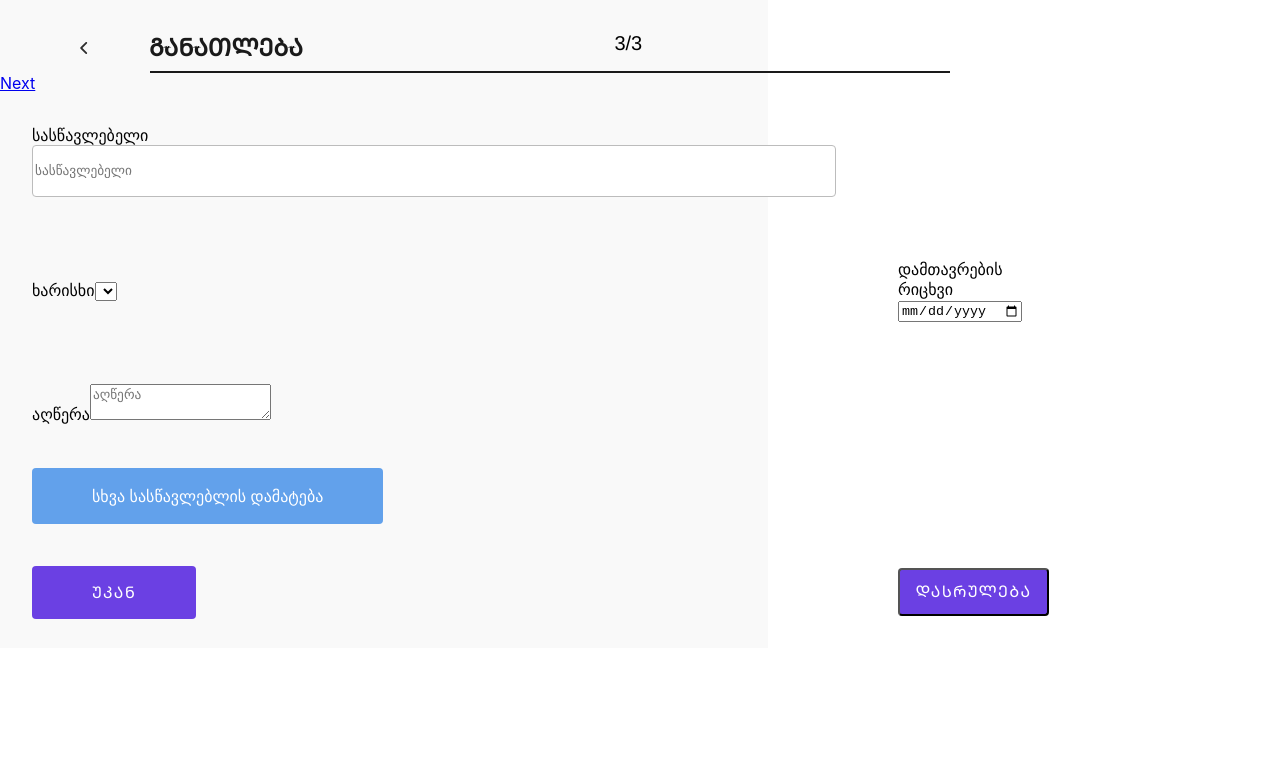
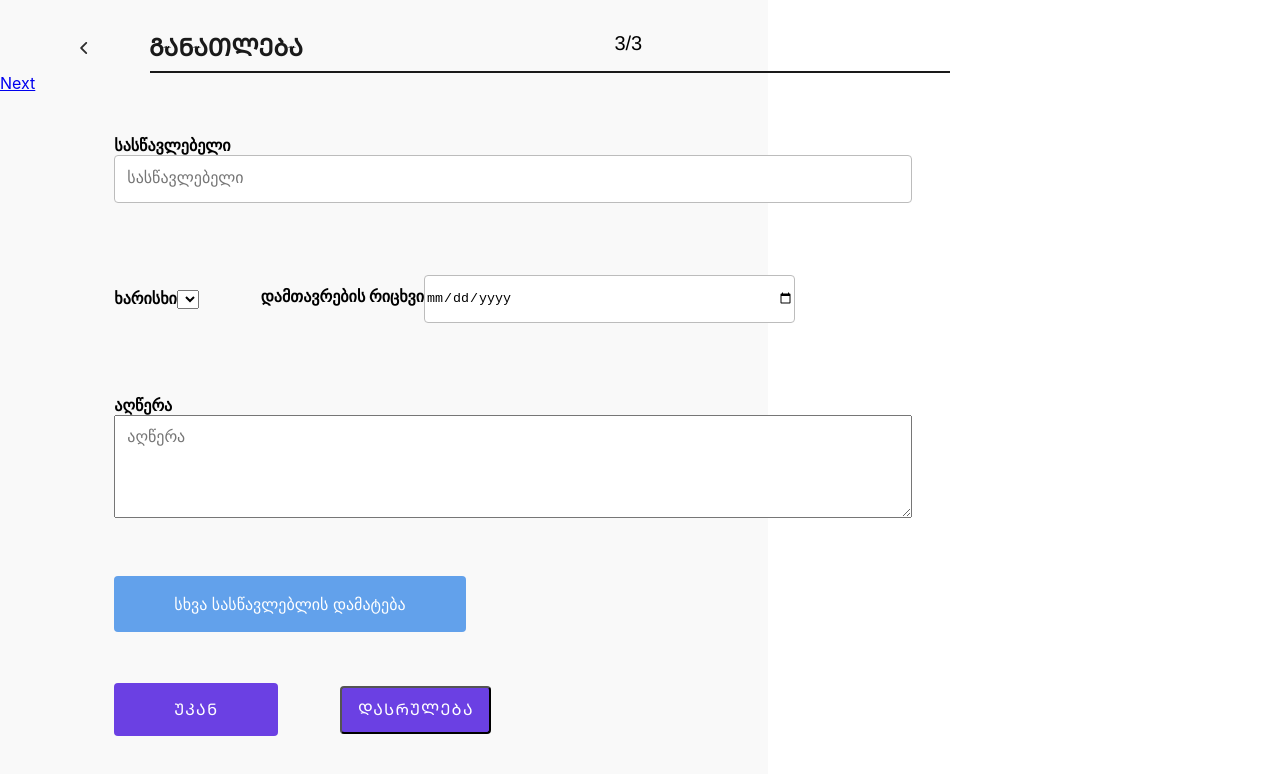
Before and after one commit to bladwing/-V-Generator, a React (Create React App) app: page /education in a window 1280 px wide. Shown: the top 774 px of the page. Built offline with nearby package versions, Linux system fonts and the light colour scheme.

Commit message:
refactoring style - create same style for all pagess

```diff
--- a/src/components/education/Education.jsx
+++ b/src/components/education/Education.jsx
@@ -2,13 +2,19 @@ import { Link } from "react-router-dom";
 
 const Education = () => {
   return (
-    <form action="">
+    <section style={{ marginLeft: "6px" }}>
+      <form action="" className="form-module">
         <table cellPadding={30}>
-        <thead>
+          <thead className="inputs-container">
             <tr>
               <td>
-              <label htmlFor="academy">სასწავლებელი</label>
-              <input type="text" id="academy" placeholder="სასწავლებელი" className="long-label-inputs"/>
+                <label htmlFor="academy">სასწავლებელი</label> <br />
+                <input
+                  type="text"
+                  id="academy"
+                  placeholder="სასწავლებელი"
+                  className="long-label-inputs"
+                />
               </td>
             </tr>
             <tr>
@@ -21,24 +27,32 @@ const Education = () => {
 
               <td>
                 <label htmlFor="eduEndDate">დამთავრების რიცხვი</label>
-              <input type="date" id="eduEndDate"/>
+                <input type="date" id="eduEndDate" />
               </td>
             </tr>
             <tr>
               <td>
                 <label htmlFor="edu-description">აღწერა</label>
-              <textarea type="text" id="edu-description" placeholder="აღწერა"/>
+                <textarea
+                  type="text"
+                  id="edu-description"
+                  placeholder="აღწერა"
+                />
               </td>
             </tr>
 
             <tr>
               <td>
-              <Link to="" className="additional-button">სხვა სასწავლებლის დამატება</Link>
+                <Link to="" className="additional-button">
+                  სხვა სასწავლებლის დამატება
+                </Link>
               </td>
             </tr>
             <tr>
               <td>
-              <Link to="/experience" className="link-button">ᲣᲙᲐᲜ</Link>
+                <Link to="/experience" className="link-button">
+                  ᲣᲙᲐᲜ
+                </Link>
               </td>
               <td>
                 <button className="submit-button">ᲓᲐᲡᲠᲣᲚᲔᲑᲐ</button>
@@ -47,6 +61,7 @@ const Education = () => {
           </thead>
         </table>
       </form>
+    </section>
   );
 };
 
--- a/src/components/experience/Experience.jsx
+++ b/src/components/experience/Experience.jsx
@@ -3,12 +3,13 @@ import "./experience.scss";
 
 const Experience = () => {
   return (
-    <form action="" className="experince-module">
+    <section style={{marginLeft: "30px"}}>
+    <form action="" className="form-module">
       <table cellPadding={30}>
-        <thead>
+        <thead className="inputs-container">
           <tr>
-            <td className="input-container">
-              <label htmlFor="postion">თანამდებობა</label>
+            <td>
+              <label htmlFor="postion">თანამდებობა</label><br />
               <input
                 type="text"
                 id="postion"
@@ -19,8 +20,8 @@ const Experience = () => {
           </tr>
 
           <tr>
-            <td className="input-container">
-              <label htmlFor="costumer">დამსაქმებელი</label>
+            <td>
+              <label htmlFor="costumer">დამსაქმებელი</label><br />
               <input
                 type="text"
                 id="costumer"
@@ -30,8 +31,8 @@ const Experience = () => {
             </td>
           </tr>
 
-          <tr className="first-date">
-            <td>
+          <tr>
+            <td width={18}>
               <label htmlFor="startFrom">დაწყების რიცხვი</label>
               <input type="date" id="startFrom" className="date-inputs" />
 
@@ -44,7 +45,7 @@ const Experience = () => {
 
           <tr>
             <td className="input-container">
-              <label htmlFor="jobDescription">აღწერა</label>
+              <label htmlFor="jobDescription">აღწერა</label><br />
               <textarea type="text" id="jobDescription" placeholder="როლი თანამდებობაზე და ზოგადი აღწერა" className="long-label-inputs" />
             </td>
           </tr>
@@ -72,6 +73,7 @@ const Experience = () => {
         </thead>
       </table>
     </form>
+    </section>
   );
 };
 
--- a/src/components/experience/experience.scss
+++ b/src/components/experience/experience.scss
@@ -1,18 +1,11 @@
-.experince-module {
-    margin-left: 10%;
 
-    .first-date {
-        display: flex;
-        justify-content: center;
-        flex-wrap: nowrap;
 
     .date-inputs {
         height: 48px;
-            width: 371px;
+        width: 367px;
         background: #FFFFFF;
         border: 1px solid #BCBCBC;
         border-radius: 4px;
-        }
     }
 
 textarea {
@@ -28,7 +21,7 @@
     top: 759px;
     border: 1px solid #C1C1C1;
 }
-}
+
 
 .short-date-inputs-container {
     width: 100px;
--- a/src/components/personal/Personal.jsx
+++ b/src/components/personal/Personal.jsx
@@ -40,10 +40,10 @@ const Personal = () => {
 
   console.log(InputsData);
   return (
-    <section className="personal-container">
-      <form action="" onSubmit={SubmitHandler}>
+    <section>
+      <form action="" onSubmit={SubmitHandler} className="form-module">
         <table cellPadding={30} className="personal-input-parts">
-          <tbody className="name">
+          <tbody className="inputs-container">
             <tr>
               <td>
                 <label htmlFor="name">სახელი</label>
--- a/src/components/personal/personal.scss
+++ b/src/components/personal/personal.scss
@@ -2,24 +2,10 @@ section {
     display: flex;
 
     .personal-input-parts {
-        margin-left: 10%;
         font-family: 'Helvetica Neue';
         font-style: normal;
         font-weight: 500;
     }
-
-    .name {
-        display: flex;
-        flex-direction: column;
-        align-items: flex-start;
-        padding: 8px 24px;
-        justify-content: center;
-        gap: 8px;
-
-        label {
-            font-weight: 700;
-        }
-
         span {
             width: 100%;
             font-family: 'Helvetica Neue';
@@ -88,4 +74,3 @@ section {
         margin-left: 15%;
         margin-top: -5.5%
     }
-}
--- a/src/components/templateStyle.scss
+++ b/src/components/templateStyle.scss
@@ -1,3 +1,20 @@
+.form-module {
+    margin-left: 5.5%;
+}
+
+.inputs-container {
+    display: flex;
+    flex-direction: column;
+    align-items: flex-start;
+    padding: 8px 24px;
+    justify-content: center;
+    gap: 8px;
+
+    label {
+        font-weight: 700;
+    }
+}
+
 .submit-button,
 .link-button {
     width: 151px;
--- a/src/pages/personalInfo.js
+++ b/src/pages/personalInfo.js
@@ -15,9 +15,7 @@ const PersonalInfoPage = () => {
 
       <br />
       <Link to="/experience">Next</Link>
-      <section>
-        <Personal />
-      </section>
+      <Personal />
     </section>
   );
 };
```
Lines whose indentation alone changed are shown as unchanged.
